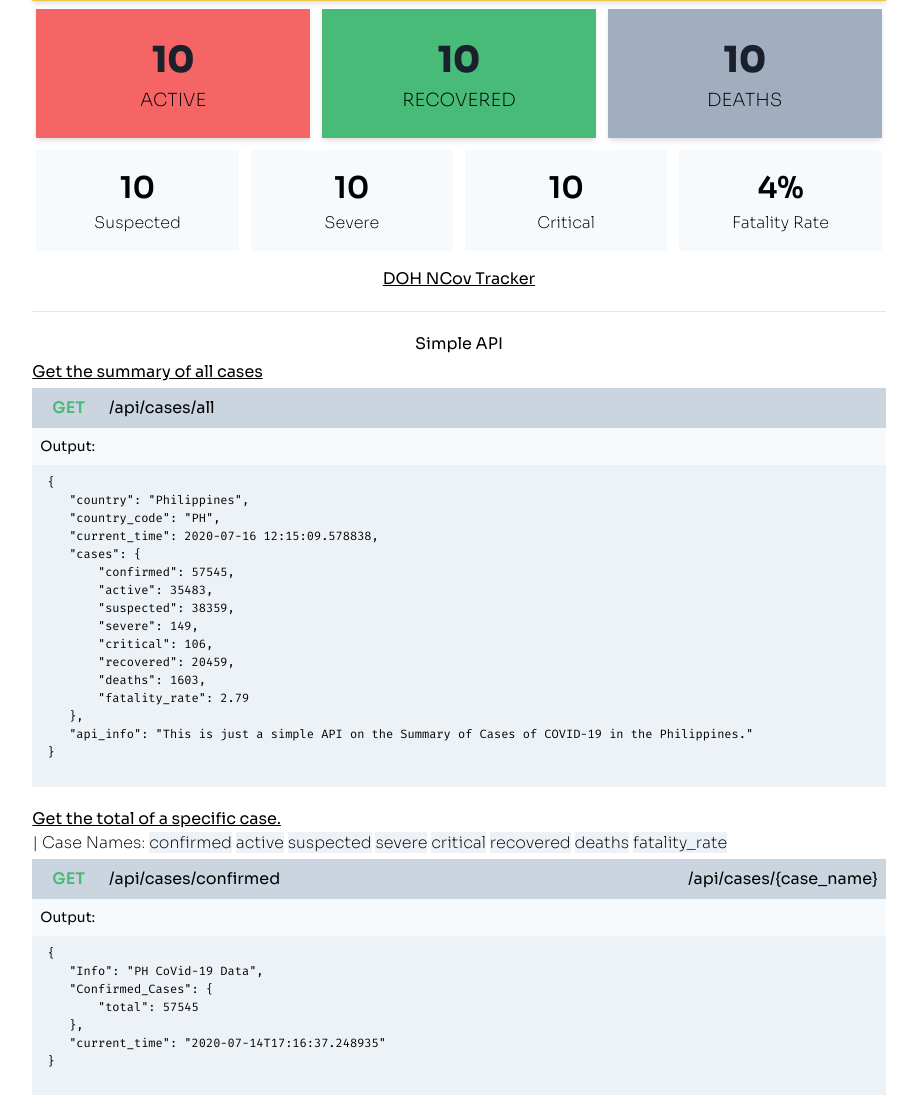
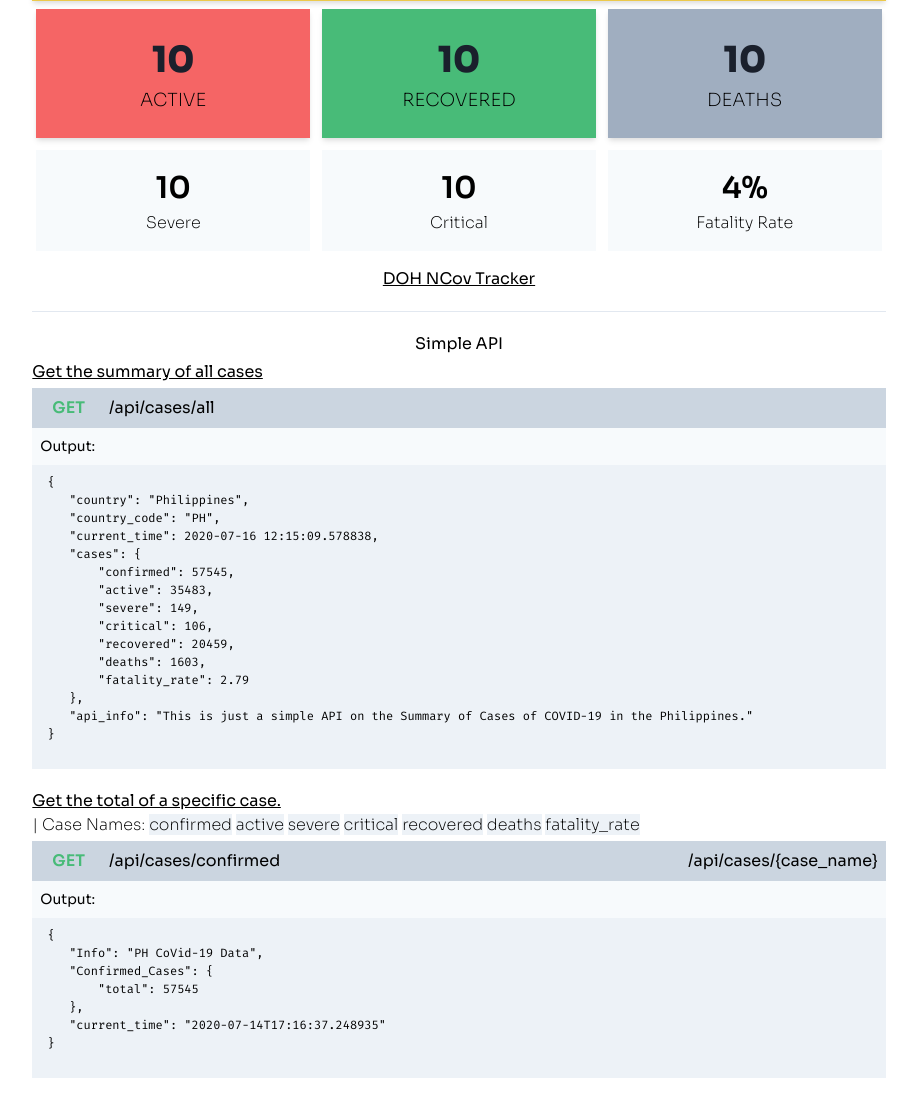
Before and after one commit to tbdsux/covid19ph-api, a FastAPI app: template templates/index.html in a window 1280 px wide. Shown: the part 274-1369 px from the top of the page, without its empty margins (181-1098 px from the left). Run offline with FastAPI, Linux system fonts and the light colour scheme; the template is opened without the code that fills it: most values are stand-ins (such as "Sample title", 1, 10 or a date in 2020); parts of the project's set-up code (start-up, migrations or seed data) failed here and were passed over; some libraries are stand-ins or nearby versions.

Commit message:
[table] Removed Suspected Cases

```diff
--- a/crawler.py
+++ b/crawler.py
@@ -42,7 +42,7 @@ class Crawler:
         df = pd.DataFrame(pd.read_html(f)[0])
 
         # drop the unnecessary rows
-        x = df.drop([0, 1, 2, 3, 4, 5, 6, 7, 8, 17, 18, 19])
+        x = df.drop([0, 1, 2, 3, 4, 5, 6, 7, 8, 16, 17])
 
         # get the datas only (list & convert each value to int / float)
         vals = [self.format_data(float(i.strip("%")))
--- a/templates/index.html
+++ b/templates/index.html
@@ -37,11 +37,7 @@
                         <h4 class="text-lg uppercase font-thin">Deaths</h4>
                     </div>
                 </div>
-                <div class="mt-3 flex grid grid-cols-2 md:grid-cols-4 gap-1">
-                    <div class="bg-gray-100 mx-1 py-4 px-2">
-                        <h2 class="text-3xl font-semibold">{{ "{:,}".format(data['suspected']).replace(',', ', ') }}</h2>
-                        <h4 class="font-thin">Suspected</h4>
-                    </div>
+                <div class="mt-3 flex grid grid-cols-2 sm:grid-cols-3 gap-1">
                     <div class="bg-gray-100 mx-1 py-4 px-2">
                         <h2 class="text-3xl font-semibold">{{ "{:,}".format(data['severe']).replace(',', ', ') }}</h2>
                         <h4 class="font-thin">Severe</h4>
@@ -84,7 +80,6 @@
     "cases": {
         "confirmed": 57545,
         "active": 35483,
-        "suspected": 38359,
         "severe": 149,
         "critical": 106,
         "recovered": 20459,
@@ -99,7 +94,7 @@
                         </div>
                     </div>
                     <div class="mt-4">
-                        <p class="py-1"><span class="underline">Get the total of a specific case.</span> <br><span class="font-thin">| Case Names: <span class="bg-gray-200">confirmed</span> <span class="bg-gray-200">active</span> <span class="bg-gray-200">suspected</span> <span class="bg-gray-200">severe</span> <span class="bg-gray-200">critical</span> <span class="bg-gray-200">recovered</span> <span class="bg-gray-200">deaths</span> <span class="bg-gray-200">fatality_rate</span></span></p>
+                        <p class="py-1"><span class="underline">Get the total of a specific case.</span> <br><span class="font-thin">| Case Names: <span class="bg-gray-200">confirmed</span> <span class="bg-gray-200">active</span> <span class="bg-gray-200">severe</span> <span class="bg-gray-200">critical</span> <span class="bg-gray-200">recovered</span> <span class="bg-gray-200">deaths</span> <span class="bg-gray-200">fatality_rate</span></span></p>
                         <div class="bg-gray-100">
                             <div class="p-2 bg-gray-400 flex justify-between items-center">
                                 <div class="flex justify-start items-center">
```
